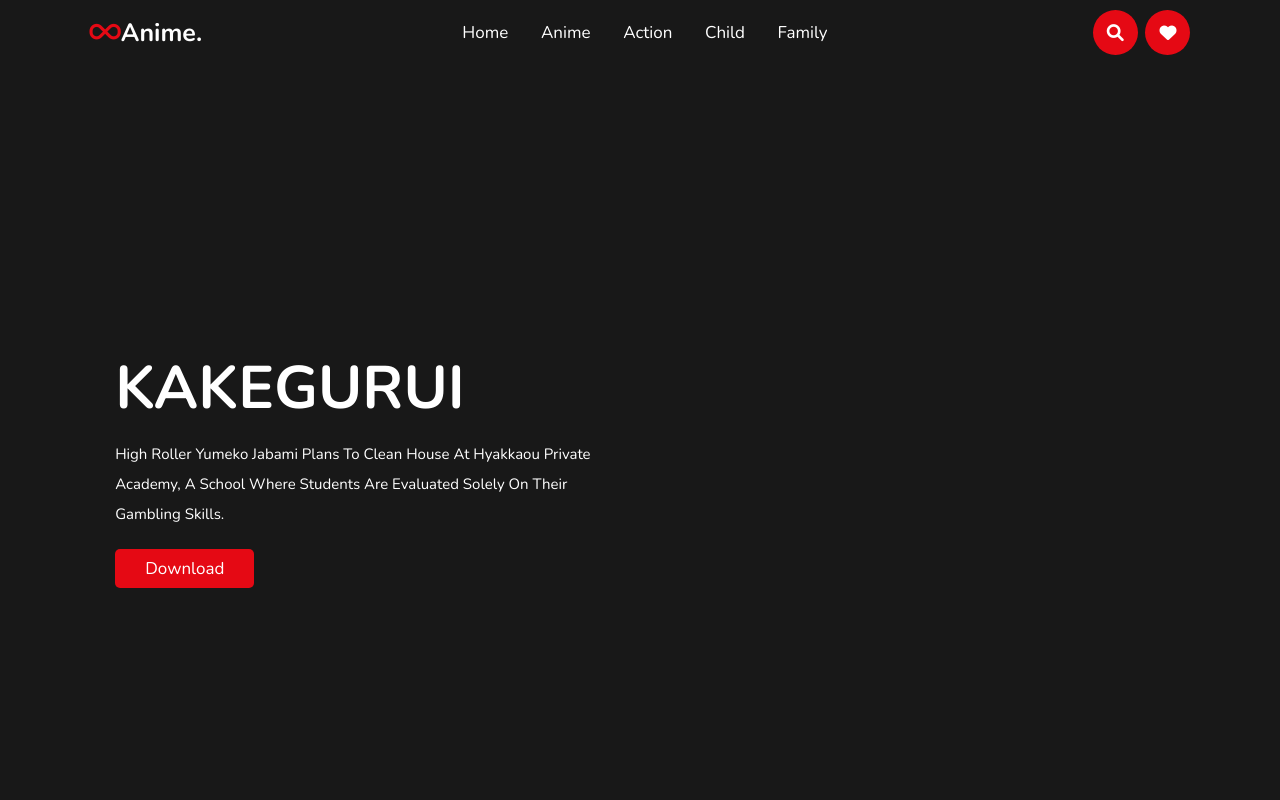
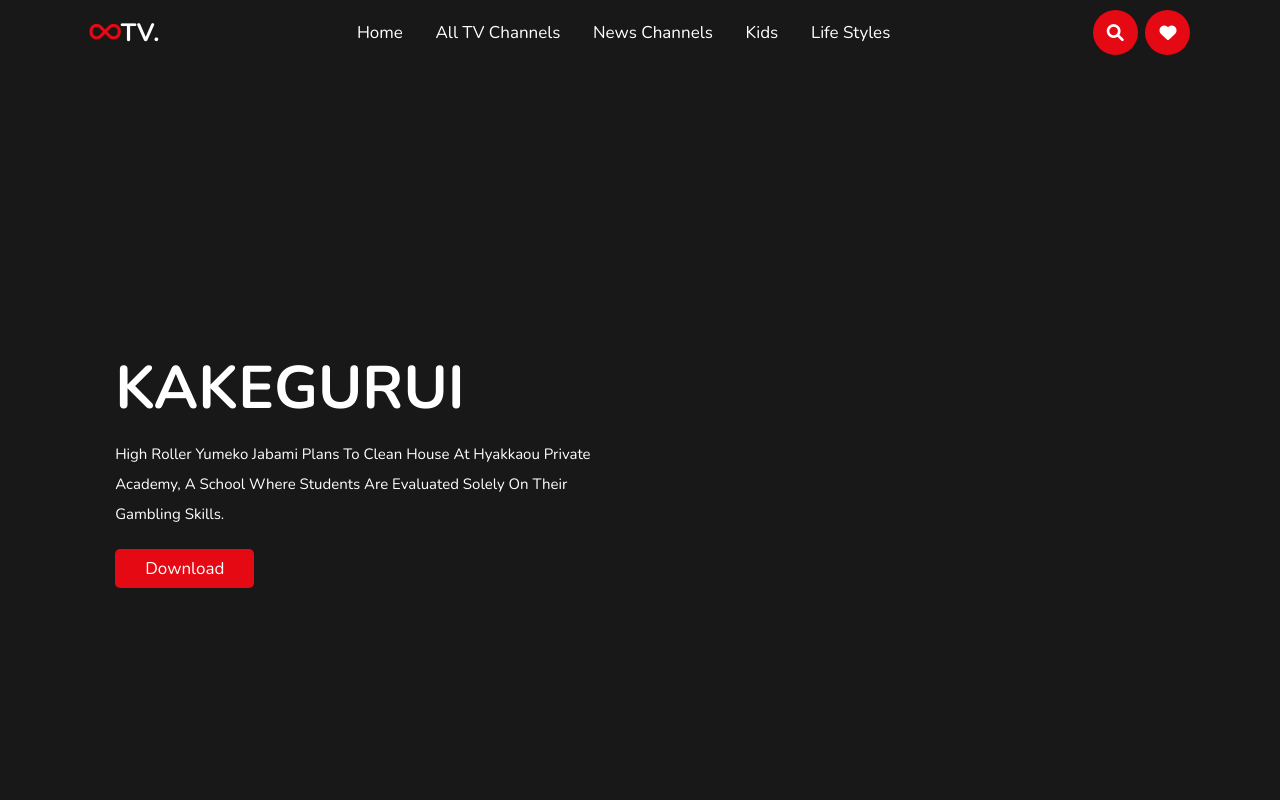
Before and after one commit to Junan02/FreeForAllOK, a plain HTML site: page index.html in a window 1280 px wide. Shown: the top 800 px of the page. Drawn offline with nearby package versions, Linux system fonts and the light colour scheme.

Commit message:
Update index.html

```diff
--- a/index.html
+++ b/index.html
@@ -22,13 +22,13 @@
 
     <!-- header section start -->
     <header>
-        <a href="#" class="logo"><i class="fas fa-infinity"></i>Anime.</a>
+        <a href="#" class="logo"><i class="fas fa-infinity"></i>TV.</a>
         <nav class="navbar">
              <a href="index.html">home</a>
-             <a href="#anime">anime</a>
-             <a href="#action">action</a>
-             <a href="#child">child</a>
-             <a href="#family">family</a>
+             <a href="#anime">All TV Channels</a>
+             <a href="#action">News Channels</a>
+             <a href="#child">Kids</a>
+             <a href="#family">Life Styles</a>
         </nav>
         <div class="icons">
             <i class="fas fa-bars" id="menu-bars"></i>
```
